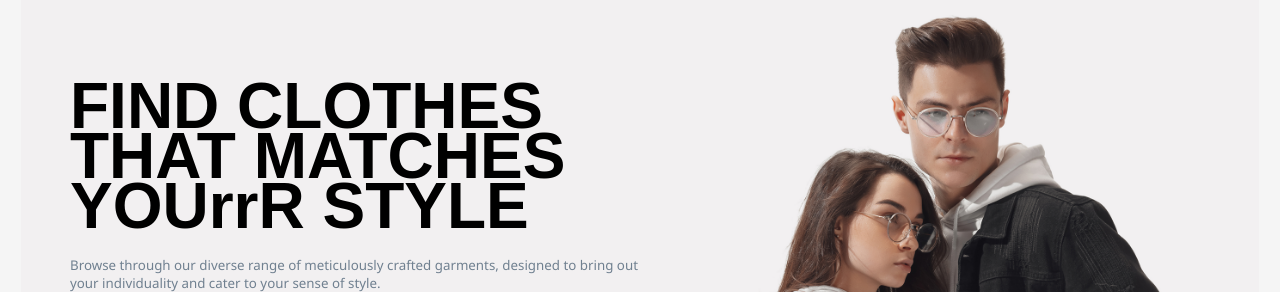
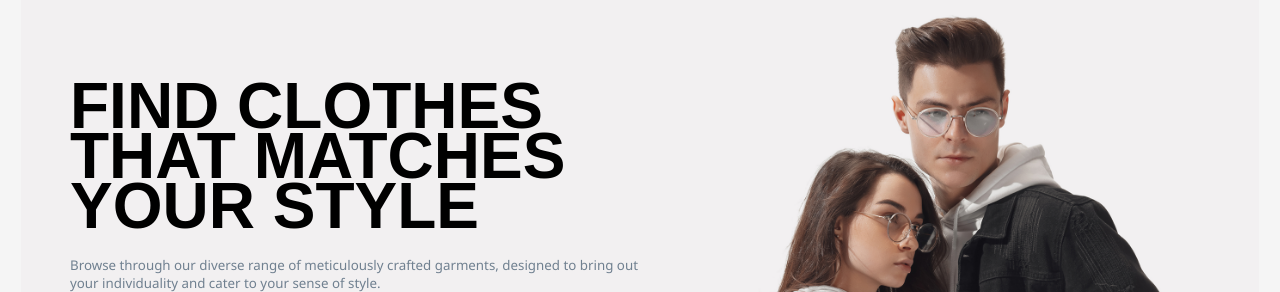
Before and after one commit to saifdigital12580-oss/SHOP.CO, a React (Vite) app: page / in a window 1280 px wide. Shown: the part 152-444 px from the top of the page. Built offline with nearby package versions, Linux system fonts and the light colour scheme; no server answers.

Commit message:
first commit

```diff
--- a/src/Components/HeroSectionComp.jsx
+++ b/src/Components/HeroSectionComp.jsx
@@ -199,7 +199,7 @@ console.log(products);
        <div className='Displaypart1'>
          <div ref={containerRef} >
 
-        <div ref={box1Ref} className="Fonts1"><h1><b>FIND CLOTHES THAT MATCHES YOUrrR STYLE</b></h1></div>
+        <div ref={box1Ref} className="Fonts1"><h1><b>FIND CLOTHES THAT MATCHES YOUR STYLE</b></h1></div>
 
 
 
```
